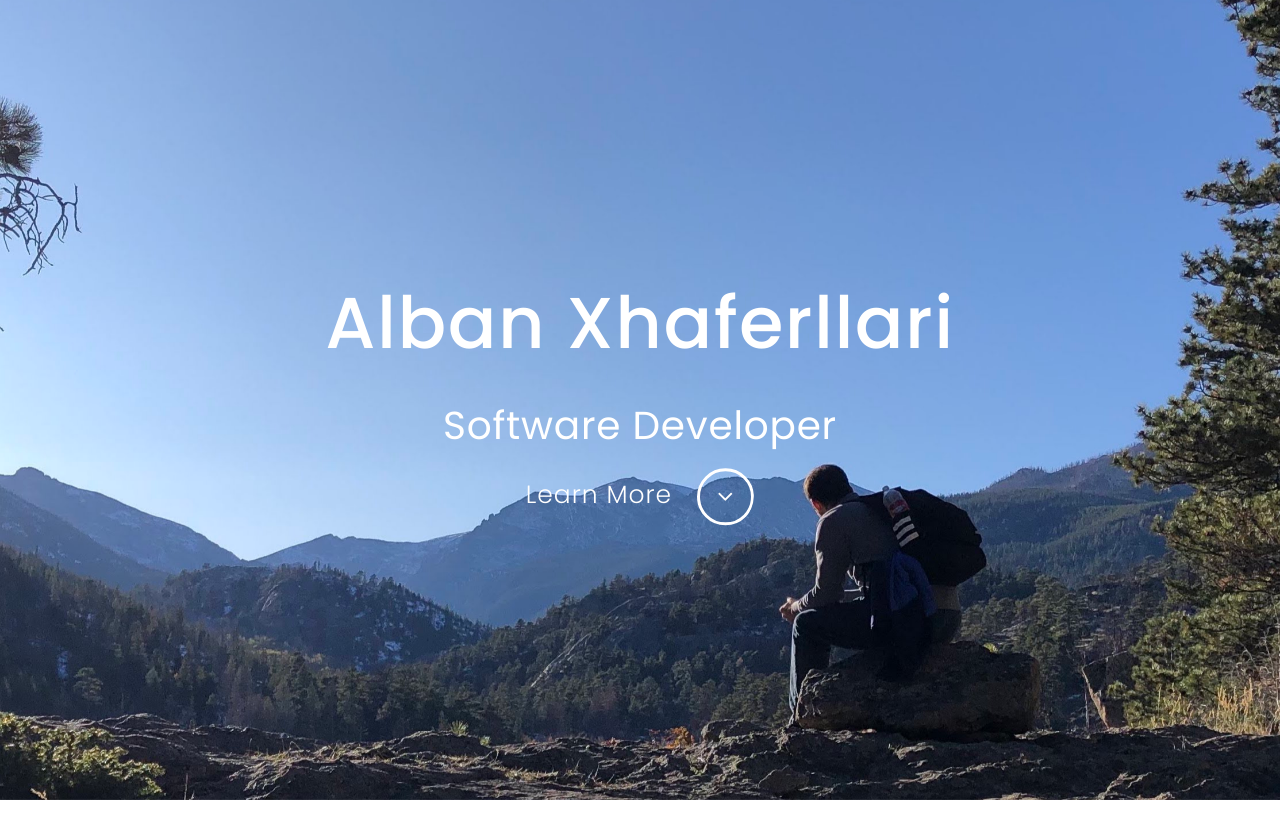
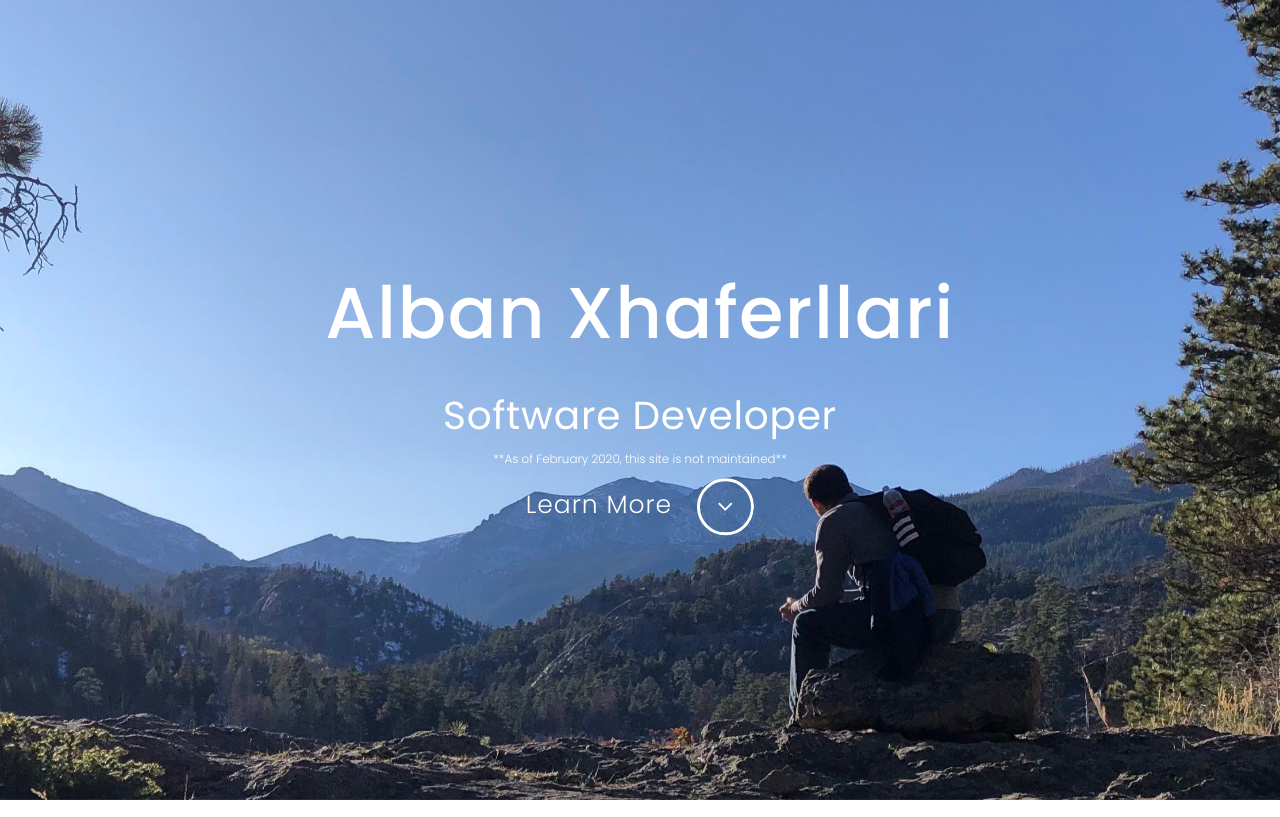
Before and after one commit to xhaferllari11/portfolio1, a plain HTML site: page index.html in a window 1280 px wide. Shown: the top 817 px of the page. Drawn offline with Linux system fonts and the light colour scheme.

Commit message:
added footnote

```diff
--- a/index.html
+++ b/index.html
@@ -71,6 +71,7 @@
 
                         <h1>Alban Xhaferllari</h1>
                         <h2>Software Developer</h2>
+                        <small>**As of February 2020, this site is not maintained**</small>
 
                     </div>
                     <!-- /ANIMATION CONTAINER -->
```
